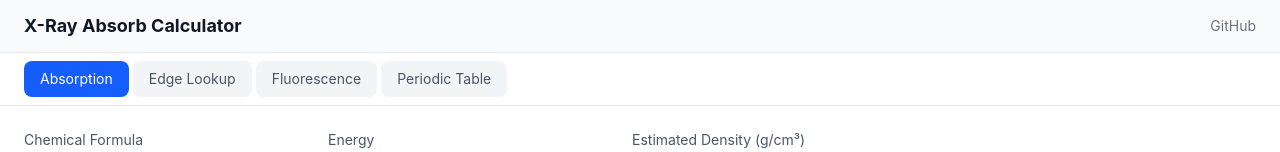
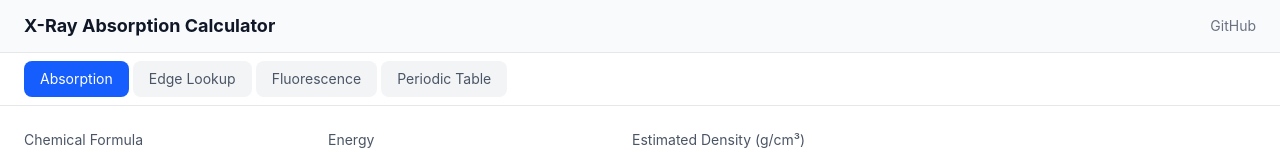
Before and after one commit to TWAWEI/xray-absorb-calc, a Next.js app: page / in a window 1280 px wide. Shown: the top 152 px of the page. Built offline with nearby package versions, Linux system fonts and the light colour scheme.

Commit message:
fix: rename nav title to X-Ray Absorption Calculator

```diff
--- a/app/layout.tsx
+++ b/app/layout.tsx
@@ -11,7 +11,7 @@ export default function RootLayout({ children }: { children: React.ReactNode })
     <html lang="en">
       <body className="bg-white text-gray-900 min-h-screen">
         <nav className="border-b border-gray-200 px-6 py-3 flex items-center justify-between bg-gray-50">
-          <h1 className="text-lg font-bold text-gray-900">X-Ray Absorb Calculator</h1>
+          <h1 className="text-lg font-bold text-gray-900">X-Ray Absorption Calculator</h1>
           <div className="text-sm text-gray-500">
             <a href="https://github.com/TWAWEI/xray-absorb-calc" className="hover:text-gray-700">GitHub</a>
           </div>
```
